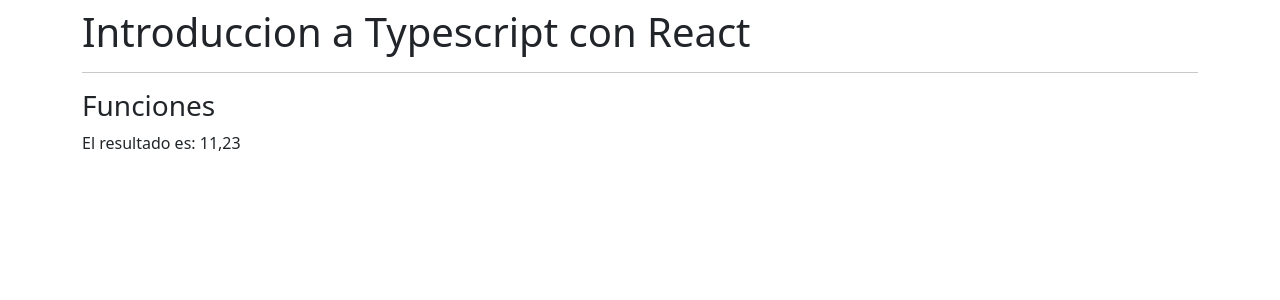
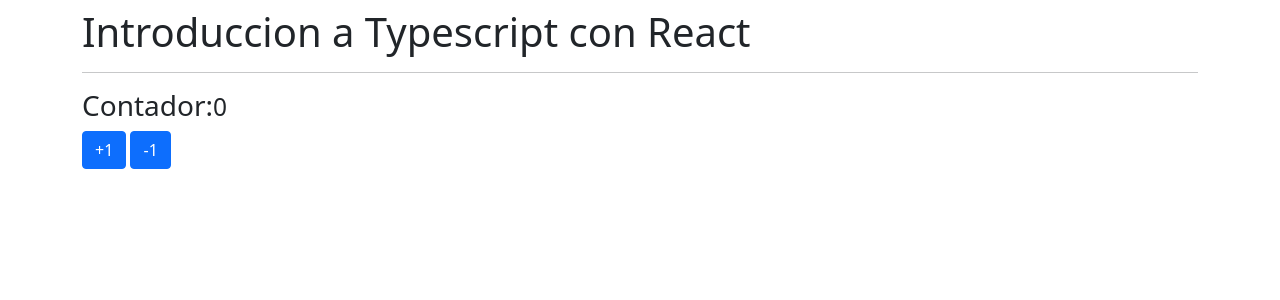
Before and after one commit to Damian-16/React-Native-TS, a React (Create React App) app: page / in a window 1280 px wide. Shown: the top 300 px of the page. Built offline with nearby package versions, Linux system fonts and the light colour scheme.

Commit message:
se añadio un contador

```diff
--- a/src/App.tsx
+++ b/src/App.tsx
@@ -1,5 +1,6 @@
 import React from 'react'
-import { Funciones } from './typescript/Funciones'
+import { Contador } from './components/Contador'
+// import { Funciones } from './typescript/Funciones'
 // import { ObjetosLiterales } from './typescript/ObjetosLiterales'
 // import { TiposBasicos } from './typescript/TiposBasicos'
 
@@ -10,7 +11,8 @@
       <hr></hr>
       {/* <TiposBasicos/> */}
       {/* <ObjetosLiterales/> */}
-      <Funciones/>
+      {/* <Funciones/> */}
+      <Contador/>
     </div>
   )
 }
--- /dev/null
+++ b/src/components/Contador.tsx
@@ -0,0 +1,22 @@
+import {useState} from 'react'
+
+export const Contador = () => {
+    const [valor, setValor] = useState<number>(0);
+    const acumular =(numero:number)=>{
+        setValor(valor+numero);
+    }
+    return (
+        <>
+            <h3>Contador:<small>{valor}</small></h3>
+            <button
+             className="btn btn-primary"
+             onClick={()=>acumular(1)}>+1
+            </button>
+            &nbsp;
+            <button
+             className="btn btn-primary"
+             onClick={()=>acumular(-1)}>-1
+            </button>
+        </>
+    )
+}
```
